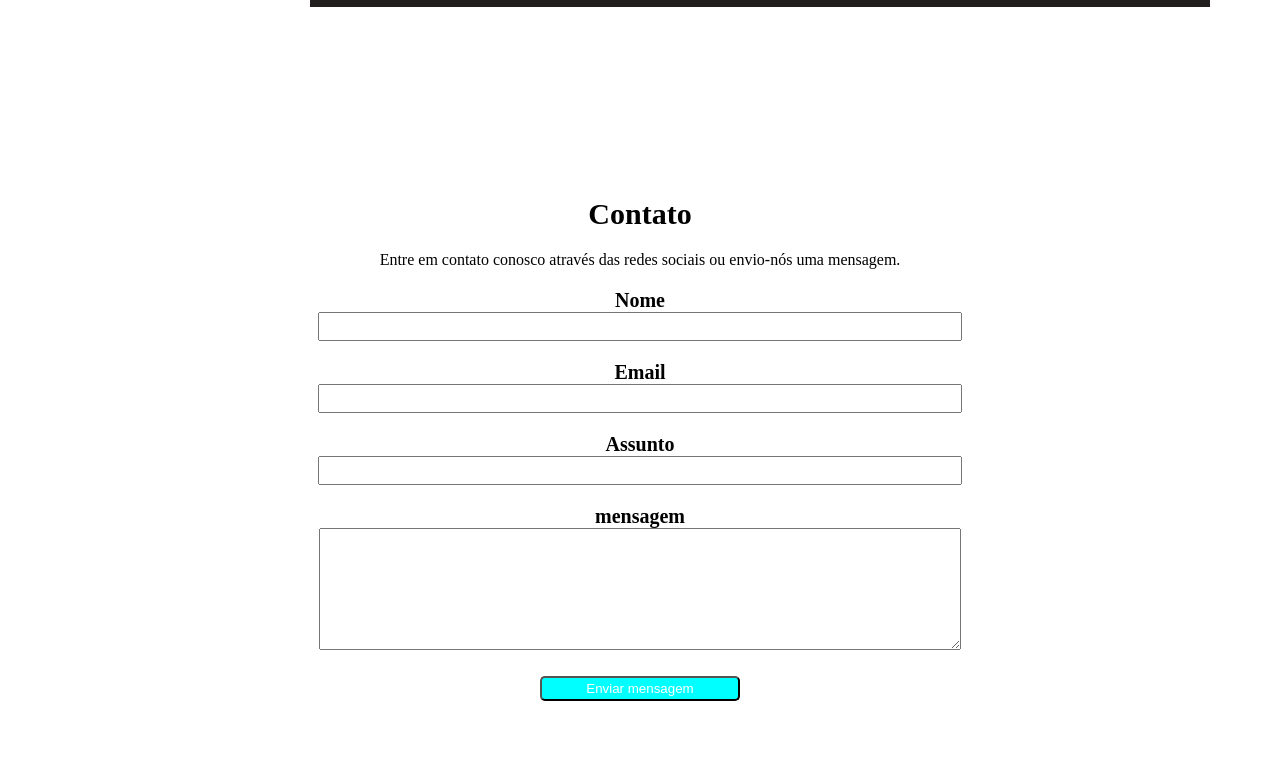
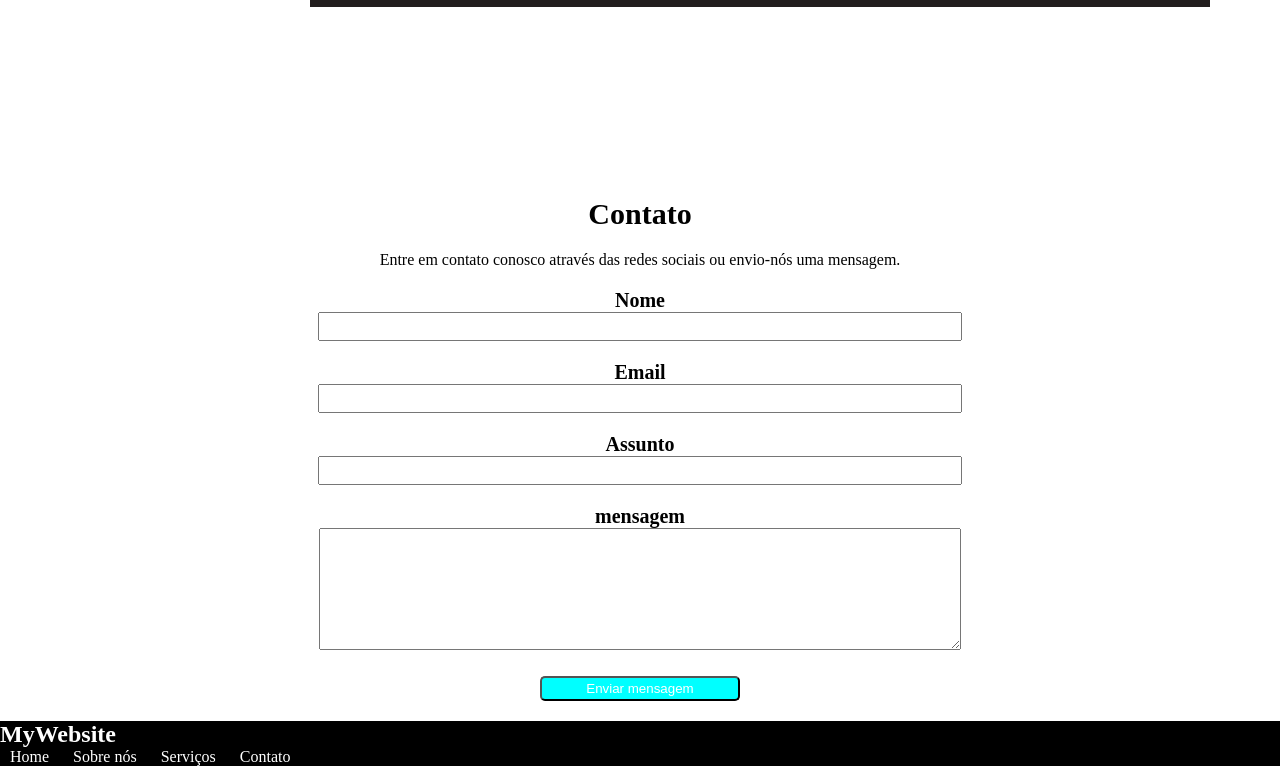
Before and after one commit to mayco-vinicius/desafio_html_css, a plain HTML site: page index.html in a window 1280 px wide. Shown: the part 1530-2296 px from the top of the page. Before the commit the page ends 2251 px from the top, so only its background shows below. Drawn offline with Linux system fonts and the light colour scheme.

Commit message:
finalizado

```diff
--- a/index.html
+++ b/index.html
@@ -48,7 +48,7 @@
             <div class="web-mobile">
                 <div class="container-web">
                     <h2>Desenvolvimento Web</h2>
-                    <p>Criamos sites modernos e resposiveis para a sua empresa</p>
+                    <p>Criamos sites modernos e responsivos para a sua empresa</p>
                 </div>
 
                 <div class="container-mobile">
@@ -90,6 +90,14 @@
     </div>
 </body>
 <footer>
-
+    <div class="final">
+        <h2>MyWebsite</h2>
+        <ul>
+            <li><a href="#">Home</a></li>
+            <li><a href="#">Sobre nós</a></li>
+            <li><a href="#">Serviços</a></li>
+            <li><a href="#">Contato</a></li>
+        </ul>
+    </div>
 </footer>
 </html>
--- a/style/style.css
+++ b/style/style.css
@@ -159,5 +159,20 @@
     border-radius: 5px;
     background: #0ff;
     color: #fff;
+}
 
+.final {
+    background: #000;
+    color: #fff;
 }
+
+.final ul li {
+    display: inline-block;
+    text-align: center;
+    padding: 0 10px 0 10px;
+}
+
+.final ul li a {
+    color: #fff;
+    text-decoration: none;
+}
```
